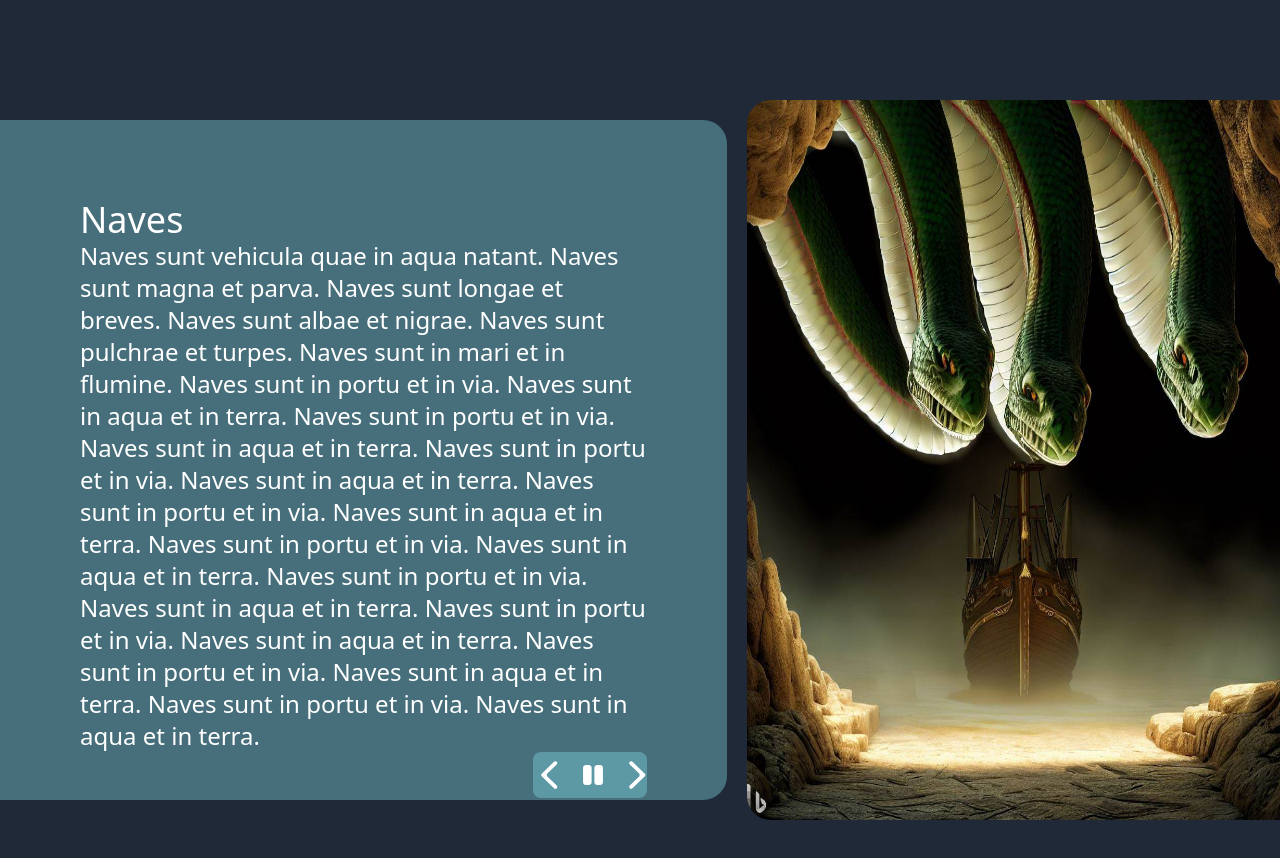
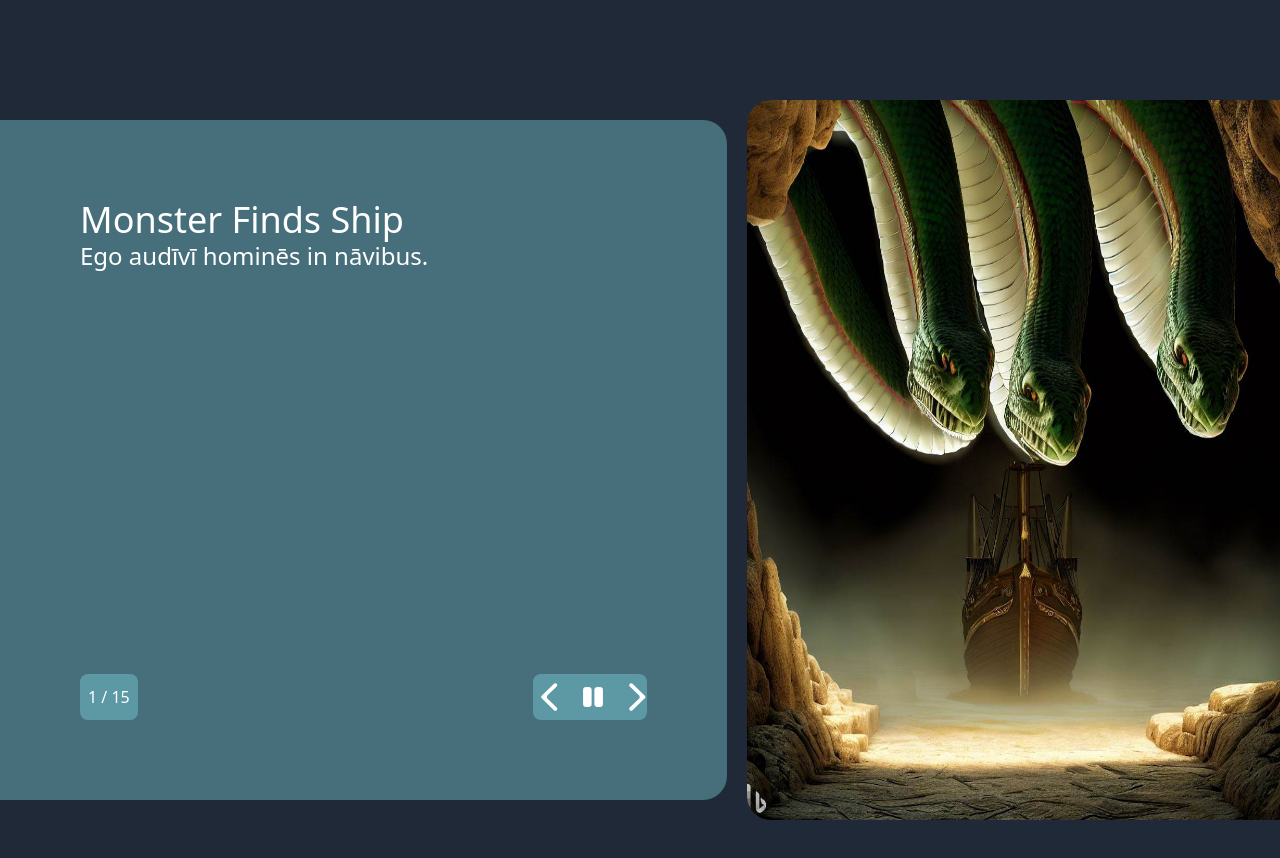
Before and after one commit to cqb13/fabula-brevis, a Vue app: page / in a window 1280 px wide. Shown: the part 940-1798 px from the top of the page. Built offline with nearby package versions, Linux system fonts and the light colour scheme; what prettier-plugin-tailwindcss would draw is missing.

Commit message:
slide system

```diff
--- a/src/App.vue
+++ b/src/App.vue
@@ -1,6 +1,7 @@
 <script>
 import Table from "./components/Table.vue";
 import vocab from "./assets/data/vocab.ts";
+import storySlides from "./assets/data/storySlides.ts";
 
 export default {
   components: {
@@ -9,18 +10,63 @@ export default {
   data() {
     return {
       vocab,
+      storySlides,
+      totalSlides: storySlides.length,
+      currentSlide: 1,
       paused: false,
     };
+  },
+  mounted() {
+    setInterval(() => {
+      if (!this.paused) {
+        this.increaseSlide();
+      }
+    }, 10000);
+    document.addEventListener("keydown", (e) => {
+      if (e.key === "ArrowRight") {
+        e.preventDefault();
+        this.increaseSlide();
+      } else if (e.key === "ArrowLeft") {
+        e.preventDefault();
+        this.decreaseSlide();
+      } else if (e.key === " ") {
+        e.preventDefault();
+        this.togglePause();
+      }
+    });
   },
   methods: {
     togglePause() {
       this.paused = !this.paused;
     },
+    increaseSlide() {
+      if (this.currentSlide < this.totalSlides) {
+        this.currentSlide++;
+      } else {
+        this.currentSlide = 1;
+      }
+    },
+    decreaseSlide() {
+      if (this.currentSlide > 1) {
+        this.currentSlide--;
+      } else {
+        this.currentSlide = this.totalSlides;
+      }
+    },
   },
   computed: {
     imgSrc() {
       return this.paused ? "/src/assets/images/play.svg" : "/src/assets/images/pause.svg";
-    }
+    },
+    storyImgSrc() {
+      return this.storySlides[this.currentSlide - 1].image;
+    },
+    slideName() {
+      return this.storySlides[this.currentSlide - 1].name;
+    },
+    slideDescription() {
+      return this.storySlides[this.currentSlide - 1].description;
+    },
   },
 };
 </script>
@@ -45,31 +91,27 @@ export default {
     <main class="mt-10 flex min-h-screen flex-col items-center">
       <section class="flex h-screen w-screen justify-between gap-5 py-10" id="images">
         <article
-          class="my-5 flex w-3/5 flex-col items-start rounded-r-3xl bg-primary bg-opacity-40 p-20"
+          class="my-5 flex w-3/5 flex-col rounded-r-3xl bg-primary bg-opacity-40 p-20 justify-between"
         >
-          <h2 class="text-4xl">Naves</h2>
-          <p class="text-2xl">
-            Naves sunt vehicula quae in aqua natant. Naves sunt magna et parva.
-            Naves sunt longae et breves. Naves sunt albae et nigrae. Naves sunt
-            pulchrae et turpes. Naves sunt in mari et in flumine. Naves sunt in
-            portu et in via. Naves sunt in aqua et in terra. Naves sunt in portu
-            et in via. Naves sunt in aqua et in terra. Naves sunt in portu et in
-            via. Naves sunt in aqua et in terra. Naves sunt in portu et in via.
-            Naves sunt in aqua et in terra. Naves sunt in portu et in via. Naves
-            sunt in aqua et in terra. Naves sunt in portu et in via. Naves sunt
-            in aqua et in terra. Naves sunt in portu et in via. Naves sunt in
-            aqua et in terra. Naves sunt in portu et in via. Naves sunt in aqua
-            et in terra. Naves sunt in portu et in via. Naves sunt in aqua et in
-            terra.
-          </p>
-          <section class="flex gap-5 bg-primary bg-opacity-40 p-2 rounded-lg self-end justify-self-end">
-            <img src="./assets/images/arrow.svg" alt="arrow-left" class=" rotate-180 cursor-pointer">
-            <img :src="imgSrc" alt="paused control" @click="togglePause" class="cursor-pointer">
-            <img src="./assets/images/arrow.svg" alt="arrow-right" class="cursor-pointer">
-          </section>
+          <div>
+            <h2 class="text-4xl">{{ slideName }}</h2>
+            <p class="text-2xl">
+              {{ slideDescription }}
+            </p>
+          </div>
+          <div class="flex w-full justify-between">
+            <section class="flex gap-5 bg-primary bg-opacity-40 p-2 rounded-lg items-center">
+              <p>{{ currentSlide }} / {{ totalSlides }}</p>
+            </section>
+            <section class="flex gap-5 bg-primary bg-opacity-40 p-2 rounded-lg">
+              <img src="./assets/images/arrow.svg" alt="arrow-left" class=" rotate-180 cursor-pointer" @click="decreaseSlide">
+              <img :src="imgSrc" alt="paused control" @click="togglePause" class="cursor-pointer">
+              <img src="./assets/images/arrow.svg" alt="arrow-right" class="cursor-pointer" @click="increaseSlide">
+            </section>
+          </div>
         </article>
         <img
-          src="./assets/images/story/img-1.jpg"
+          :src="storyImgSrc"
           alt="img"
           class="h-5/12 w-5/12 rounded-l-3xl"
         />
```
Also changed, not shown: src/assets/data/storySlides.ts (+21 -11 lines).
